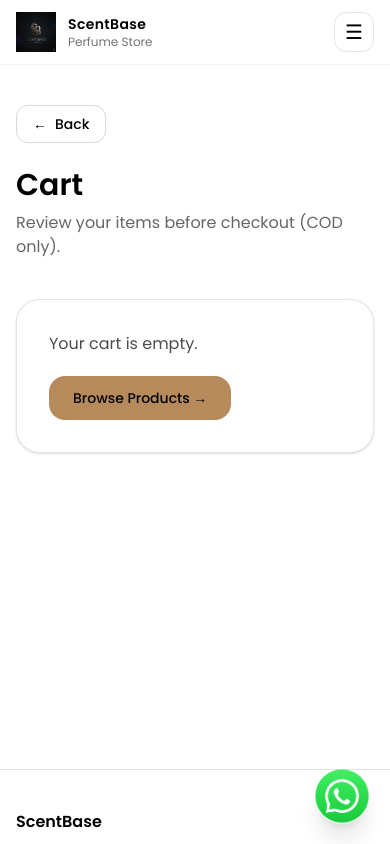
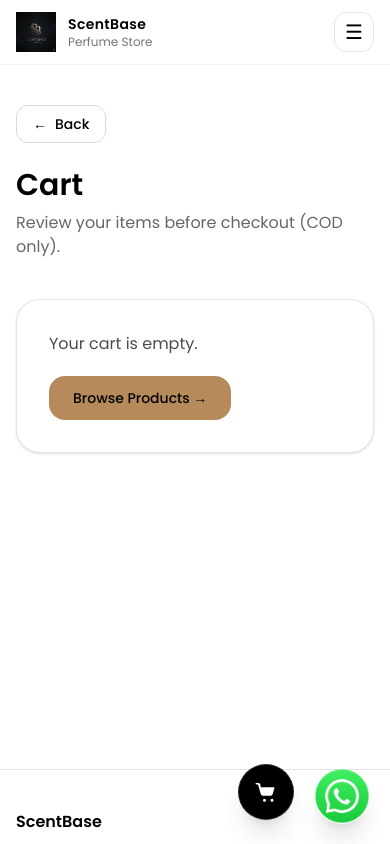
Before and after one commit to Huzaifa-dev1/scentbase4, a React (Vite) app: page /cart in a window 390 px wide. Shown: the top 844 px of the page. Built offline with nearby package versions, Linux system fonts and the light colour scheme.

Commit message:
Fix Best Selling loading on Home (listener + fallback + timeout)

```diff
--- a/src/components/layout/Navbar.jsx
+++ b/src/components/layout/Navbar.jsx
@@ -1,15 +1,21 @@
+// src/components/layout/Navbar.jsx
 import { useEffect, useState } from "react";
 import { Link, NavLink } from "react-router-dom";
+import { useCart } from "../../context/CartContext";
 
 const linkBase =
   "text-sm font-medium text-black/70 hover:text-black transition";
 
 export default function Navbar() {
   const [open, setOpen] = useState(false);
+  const { totals } = useCart(); // ✅ for badge count
 
   // Lock scroll when drawer open
   useEffect(() => {
     document.body.style.overflow = open ? "hidden" : "";
+    return () => {
+      document.body.style.overflow = "";
+    };
   }, [open]);
 
   return (
@@ -18,7 +24,6 @@ export default function Navbar() {
       <header className="sticky top-0 z-50 bg-white border-b border-black/5">
         <div className="mx-auto max-w-6xl px-4">
           <div className="h-16 flex items-center justify-between">
-
             {/* ===== Brand with Logo ===== */}
             <Link to="/" className="flex items-center gap-3">
               <img
@@ -27,9 +32,7 @@ export default function Navbar() {
                 className="h-10 w-10 object-contain"
               />
               <div className="leading-tight">
-                <p className="text-sm font-semibold tracking-wide">
-                  ScentBase
-                </p>
+                <p className="text-sm font-semibold tracking-wide">ScentBase</p>
                 <p className="text-xs text-black/55">Perfume Store</p>
               </div>
             </Link>
@@ -45,9 +48,6 @@ export default function Navbar() {
               <NavLink to="/offers" className={linkBase}>
                 Offers
               </NavLink>
-              {/* <NavLink to="/contact" className={linkBase}>
-                Contact
-              </NavLink> */}
 
               <Link
                 to="/cart"
@@ -61,10 +61,9 @@ export default function Navbar() {
             <button
               onClick={() => setOpen(!open)}
               className="md:hidden h-10 w-10 rounded-xl border border-black/10 grid place-items-center transition hover:bg-black/5"
+              aria-label="Toggle menu"
             >
-              <span className="text-xl">
-                {open ? "✕" : "☰"}
-              </span>
+              <span className="text-xl">{open ? "✕" : "☰"}</span>
             </button>
           </div>
         </div>
@@ -104,6 +103,7 @@ export default function Navbar() {
             <button
               onClick={() => setOpen(false)}
               className="h-10 w-10 rounded-xl border border-black/10 grid place-items-center"
+              aria-label="Close menu"
             >
               ✕
             </button>
@@ -115,7 +115,7 @@ export default function Navbar() {
               { to: "/", label: "Home" },
               { to: "/products", label: "Products" },
               { to: "/offers", label: "Offers" },
-              { to: "/contact", label: "Contact" },
+              // { to: "/contact", label: "Contact" },
             ].map((item) => (
               <NavLink
                 key={item.to}
@@ -137,6 +137,51 @@ export default function Navbar() {
           </div>
         </div>
       </div>
+
+      {/* ================= FLOATING CART BUTTON =================
+          - shows on ALL pages
+          - responsive
+          - hides while mobile drawer is open (to avoid overlap)
+          - placed slightly left so it won’t clash with WhatsApp button
+      */}
+      {!open && (
+        <Link
+          to="/cart"
+          className="fixed bottom-6 right-24 z-[998]
+                     w-14 h-14 rounded-full bg-black text-white
+                     border border-white/15 shadow-xl
+                     flex items-center justify-center
+                     hover:scale-110 transition
+                     md:hidden"
+          aria-label="Open cart"
+        >
+          {/* cart icon */}
+          <svg
+            xmlns="http://www.w3.org/2000/svg"
+            viewBox="0 0 24 24"
+            fill="currentColor"
+            className="w-6 h-6"
+          >
+            <path d="M2.25 3a.75.75 0 000 1.5h1.386c.213 0 .4.142.458.347l2.63 9.189a2.25 2.25 0 002.162 1.635h7.65a2.25 2.25 0 002.162-1.635l1.67-5.835a.75.75 0 00-.72-.956H6.832l-.39-1.362A2.25 2.25 0 004.28 3H2.25z" />
+            <path
+              fillRule="evenodd"
+              d="M9 20.25a1.5 1.5 0 113 0 1.5 1.5 0 01-3 0zm7.5 0a1.5 1.5 0 113 0 1.5 1.5 0 01-3 0z"
+              clipRule="evenodd"
+            />
+          </svg>
+
+          {/* badge */}
+          {totals?.itemsCount > 0 && (
+            <span
+              className="absolute -top-1 -right-1 min-w-[22px] h-[22px] px-1
+                         rounded-full bg-[#b68a5a] text-black text-xs font-bold
+                         flex items-center justify-center"
+            >
+              {totals.itemsCount}
+            </span>
+          )}
+        </Link>
+      )}
     </>
   );
 }
```
